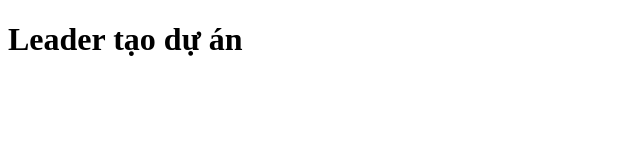
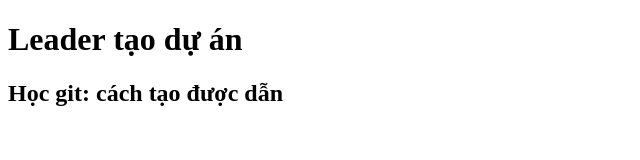
Before and after one commit to hangocthianh/demoGit, a plain HTML site: page index.html in a window 1280 px wide. Shown: the whole page, without its empty margins (0-640 px from the left). Drawn offline with Linux system fonts and the light colour scheme.

Commit message:
thêm h2

```diff
--- a/index.html
+++ b/index.html
@@ -8,5 +8,6 @@
 </head>
 <body>
     <h1>Leader tạo dự án</h1>
+    <h2>Học git: cách tạo được dẫn</h2>
 </body>
 </html>
```
